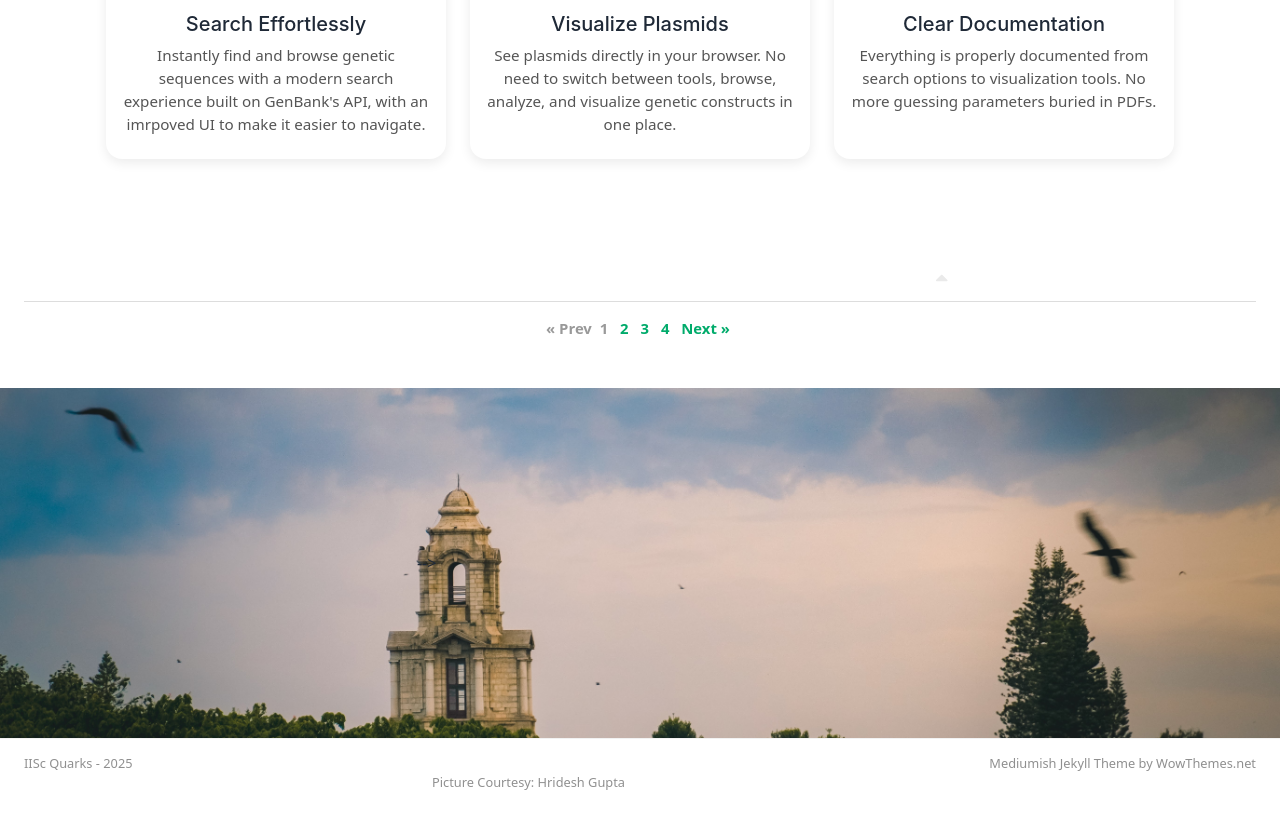
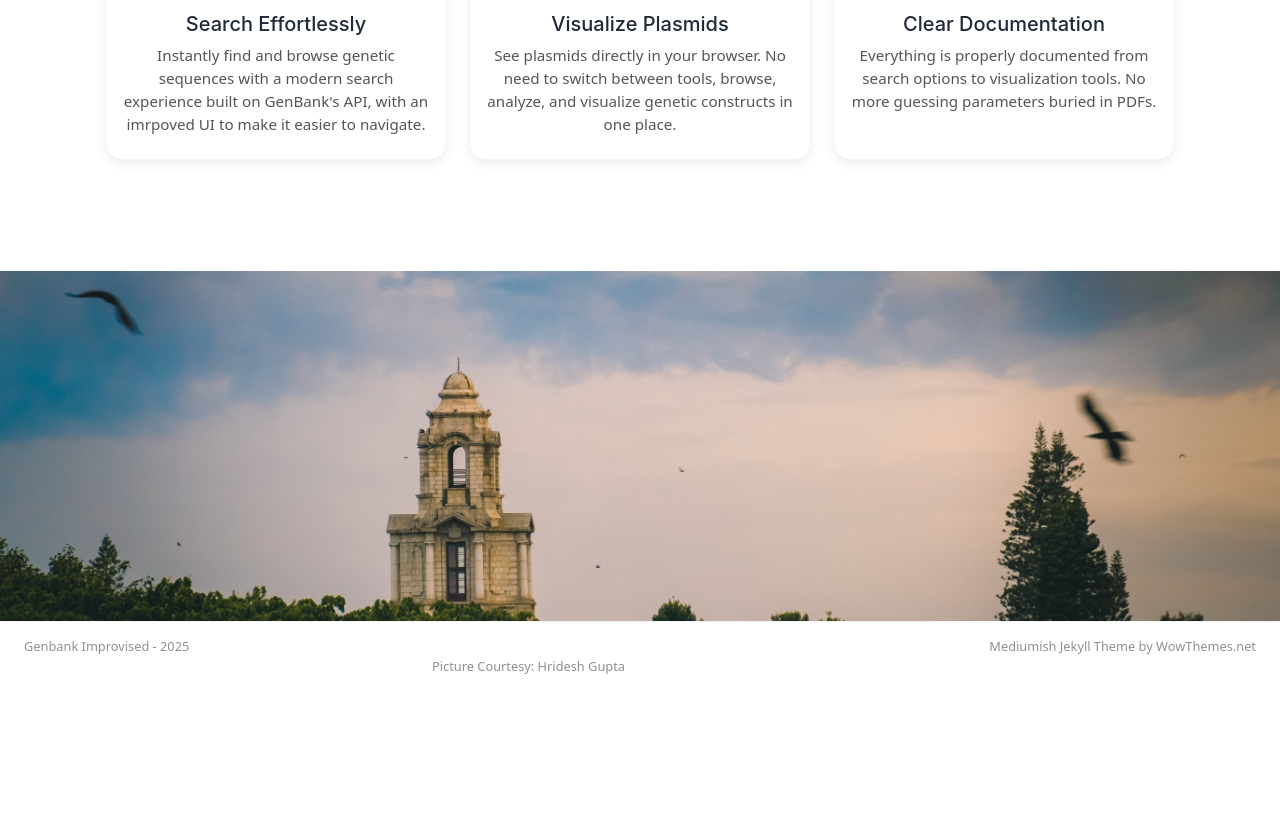
Before and after one commit to iGEM-IISc-2025/GenBank-Improvised, a Jekyll site: the page built from index.html, in a window 1280 px wide and 900 px high, scrolled down 1023 px, cut to the strip 34-863 px from the top of the window. Built offline with Jekyll 4.4.1, drawn with Linux system fonts in a browser that asks for light colours; nearby versions of some CDN libraries; the list of posts is cut into pages by our own code; after the commit the page ends 1807 px from its top, so only the background shows below that.

Commit message:
homepage and default.html changed

```diff
--- a/_config.yml
+++ b/_config.yml
@@ -1,6 +1,6 @@
 # Site
-name: "Quarks"
-title: "Quarks"
+name: "Genbank Improvised"
+title: "Genbank Improvised"
 description: "By IISc UG"
 logo: 'assets/images/logo.png'
 favicon: 'assets/images/logo.png'
--- a/_layouts/default.html
+++ b/_layouts/default.html
@@ -220,7 +220,7 @@ ga('send', 'pageview');
     <div class="container">
         <div class="row">
             <div class="col-md-6 col-sm-6 text-center text-lg-left">
-                IISc Quarks - {{ site.time | date: "%Y" }}
+                Genbank Improvised - {{ site.time | date: "%Y" }}
             </div>
             <div class="col-md-6 col-sm-6 text-center text-lg-right">
                 <!-- href="https://www.wowthemes.net/mediumish-free-jekyll-template/" -->
--- a/index.html
+++ b/index.html
@@ -258,12 +258,13 @@ title: Home
 </section>
 
 
-<!-- PAGINATION -->
+<!-- PAGINATION
 <div class="bottompagination">
   <div class="pointerup"><i class="fa fa-caret-up"></i></div>
   <span class="navigation" role="navigation">
     {% include pagination.html %}
   </span>
 </div>
+-->
 
 {% endif %}
```
